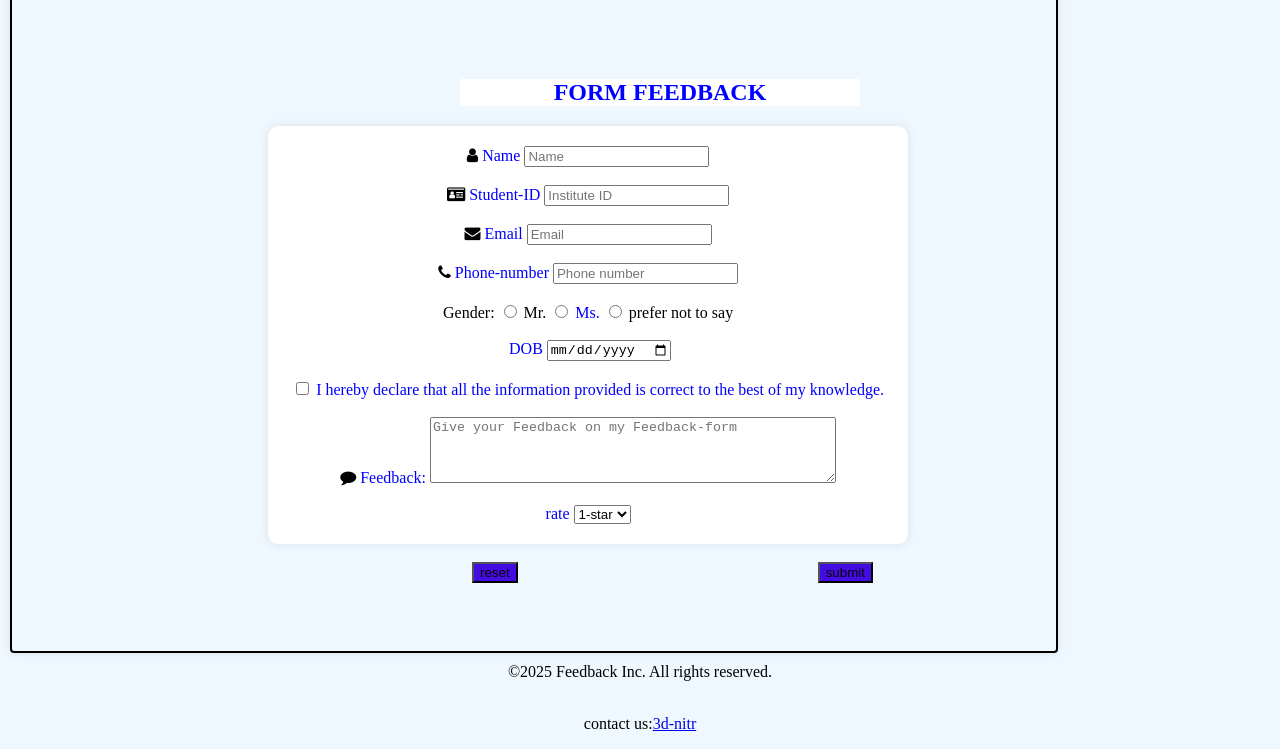
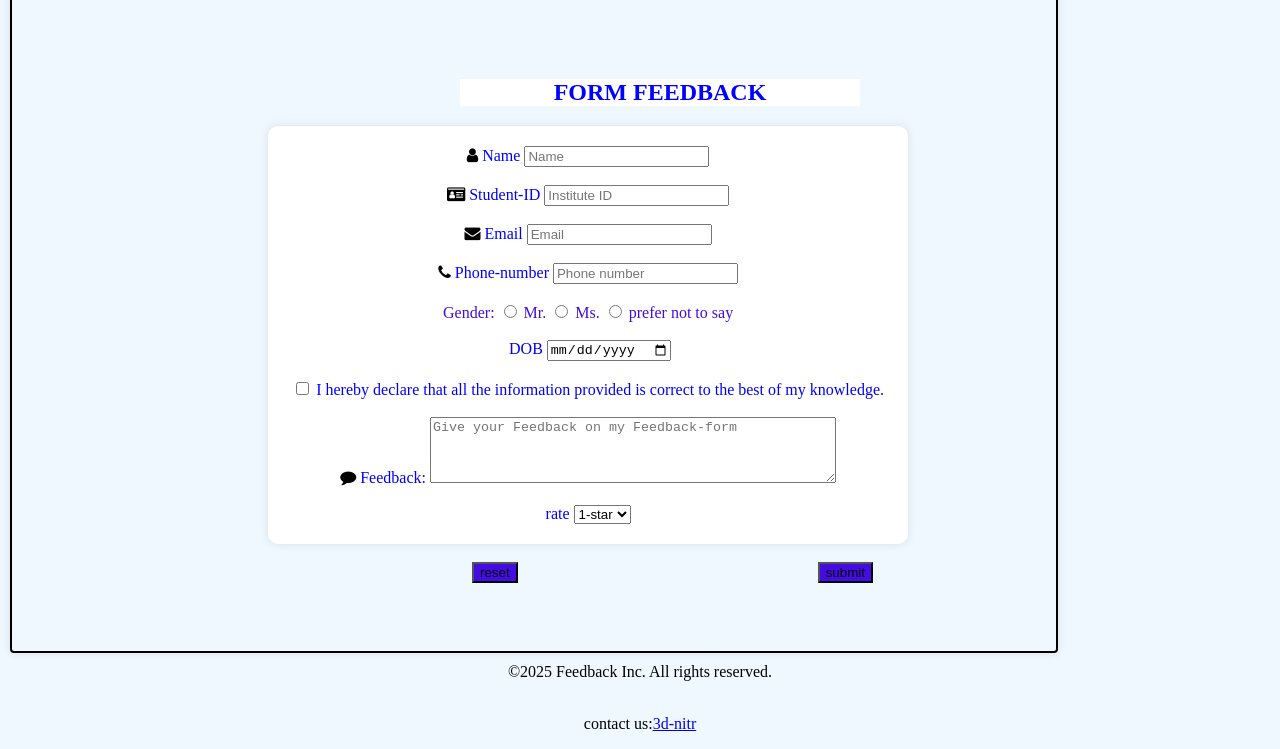
Before and after one commit to sravanthi282/feedback, a plain HTML site: page index.html in a window 1280 px wide. Shown: the part 115-864 px from the top of the page. Drawn offline with Linux system fonts and the light colour scheme.

Commit message:
Update style.css

```diff
--- a/style.css
+++ b/style.css
@@ -100,6 +100,9 @@ img{
 
 
 }
+.gender{
+    color: rgb(66, 12, 227);
+}
 
 .hello{
     display: flex;
```
